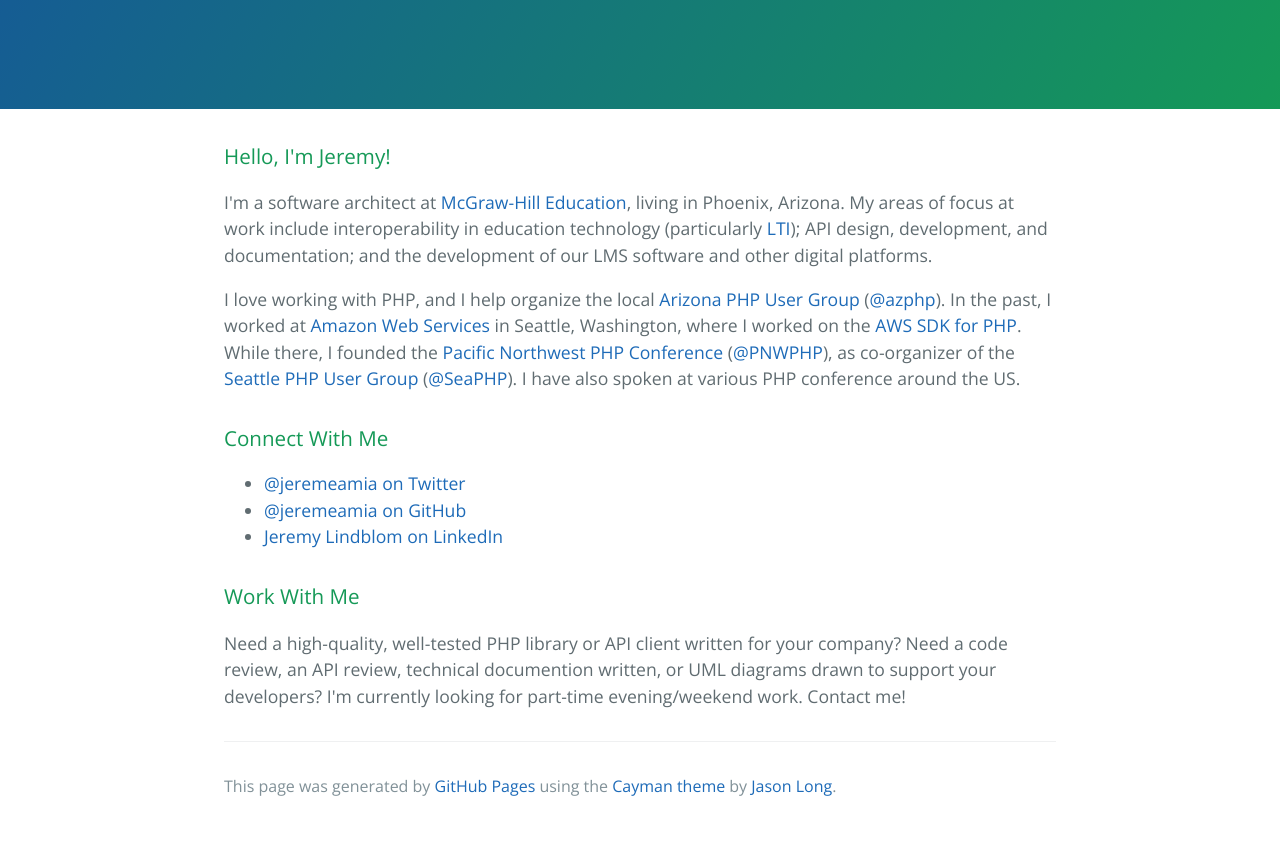
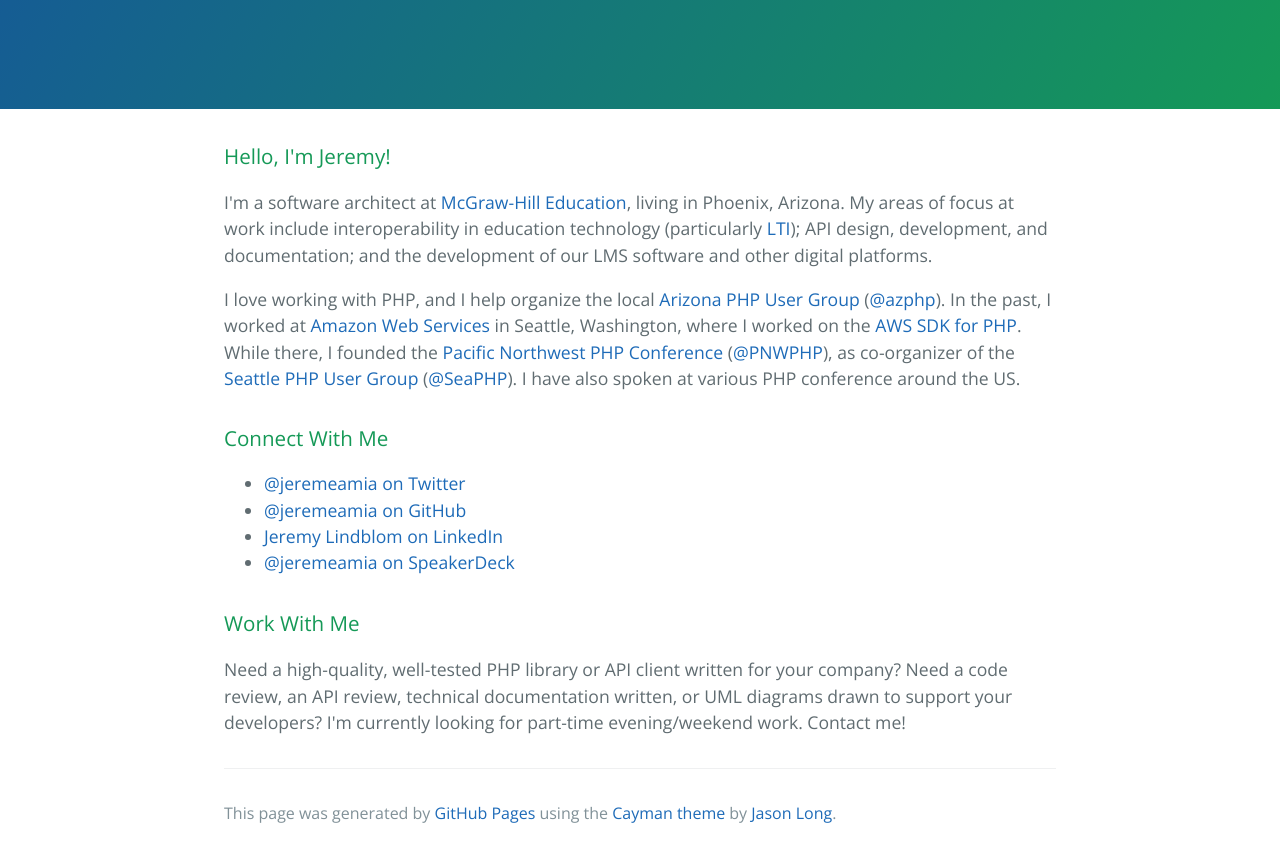
Before and after one commit to jeremeamia/jeremeamia.github.io, a plain HTML site: page index.html in a window 1280 px wide. Shown: the part 208-1065 px from the top of the page. Before the commit the page ends 1038 px from the top, so only its background shows below. Drawn offline with nearby package versions, Linux system fonts and the light colour scheme.

```diff
--- a/index.html
+++ b/index.html
@@ -30,12 +30,13 @@
 <li><a href="https://twitter.com/jeremeamia">@jeremeamia on Twitter</a></li>
 <li><a href="https://github.com/jeremeamia">@jeremeamia on GitHub</a></li>
 <li><a href="https://www.linkedin.com/in/jeremylindblom">Jeremy Lindblom on LinkedIn</a></li>
+<li><a href="https://speakerdeck.com/jeremeamia">@jeremeamia on SpeakerDeck</a></li>
 </ul>
 
 <h3>
 <a id="work-with-me" class="anchor" href="#work-with-me" aria-hidden="true"><span aria-hidden="true" class="octicon octicon-link"></span></a>Work With Me</h3>
 
-<p>Need a high-quality, well-tested PHP library or API client written for your company? Need a code review, an API review, technical documention written, or UML diagrams drawn to support your developers? I'm currently looking for part-time evening/weekend work. Contact me!</p>
+<p>Need a high-quality, well-tested PHP library or API client written for your company? Need a code review, an API review, technical documentation written, or UML diagrams drawn to support your developers? I'm currently looking for part-time evening/weekend work. Contact me!</p>
 
       <footer class="site-footer">
 
```
Also changed, not shown: params.json (+1 -1 lines).
